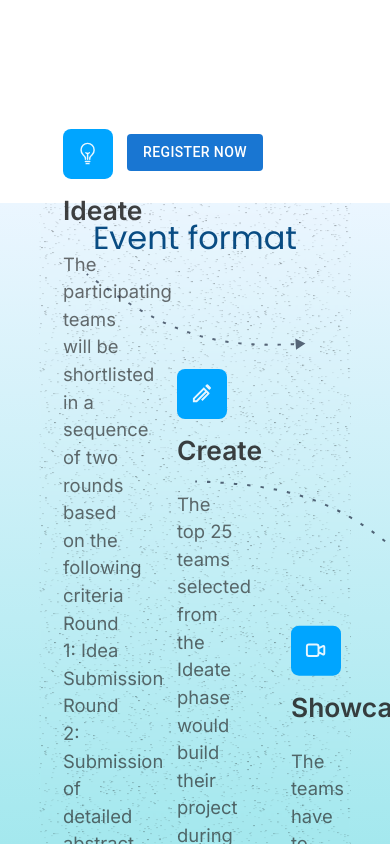
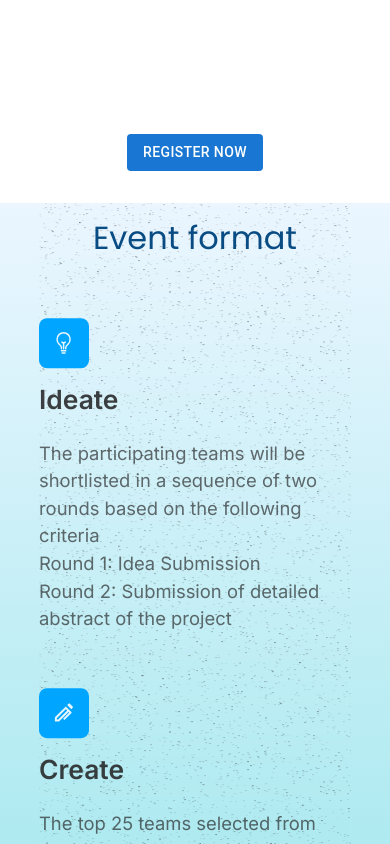
Before and after one commit to canvapromkd/ibeto-2022, a React (Create React App) app: page / in a window 390 px wide. Shown: the part 1680-2524 px from the top of the page. Built offline with nearby package versions, Linux system fonts and the light colour scheme.

Commit message:
Event format responsiveness

```diff
--- a/src/sections/Eventformat/Eventformat.css
+++ b/src/sections/Eventformat/Eventformat.css
@@ -137,7 +137,27 @@
 
 }
 @media only screen and (max-width:1100px){
+    .eventformat__cards {
+            flex-direction: column;
+            align-items: center;
+            gap: 0px;
+        }
 
+        .line1 {
+            visibility: hidden;
+        }
+
+        .line2 {
+            visibility: hidden;
+        }
+        .eventFormatCard {
+                    width: 80vw;
+                    margin-top: 2rem;
+                    transform: translateY(-25%);
+        }
+        .eventformat {
+                    background: linear-gradient(180deg, #ebf6ff 0%, rgb(1 196 203 / 54%) 100%);
+        }
 }
 @media only screen and (max-width:992px){
 
```
